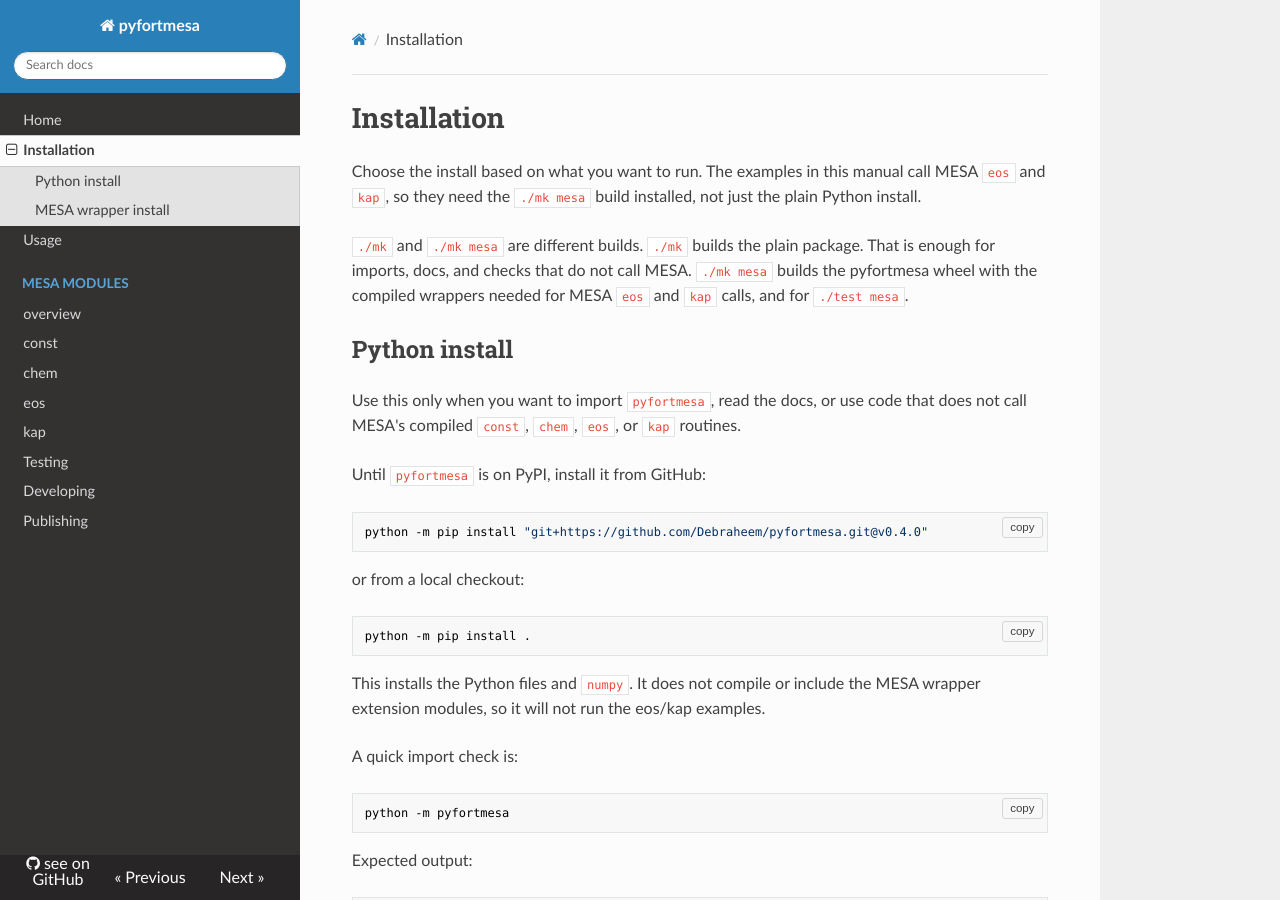
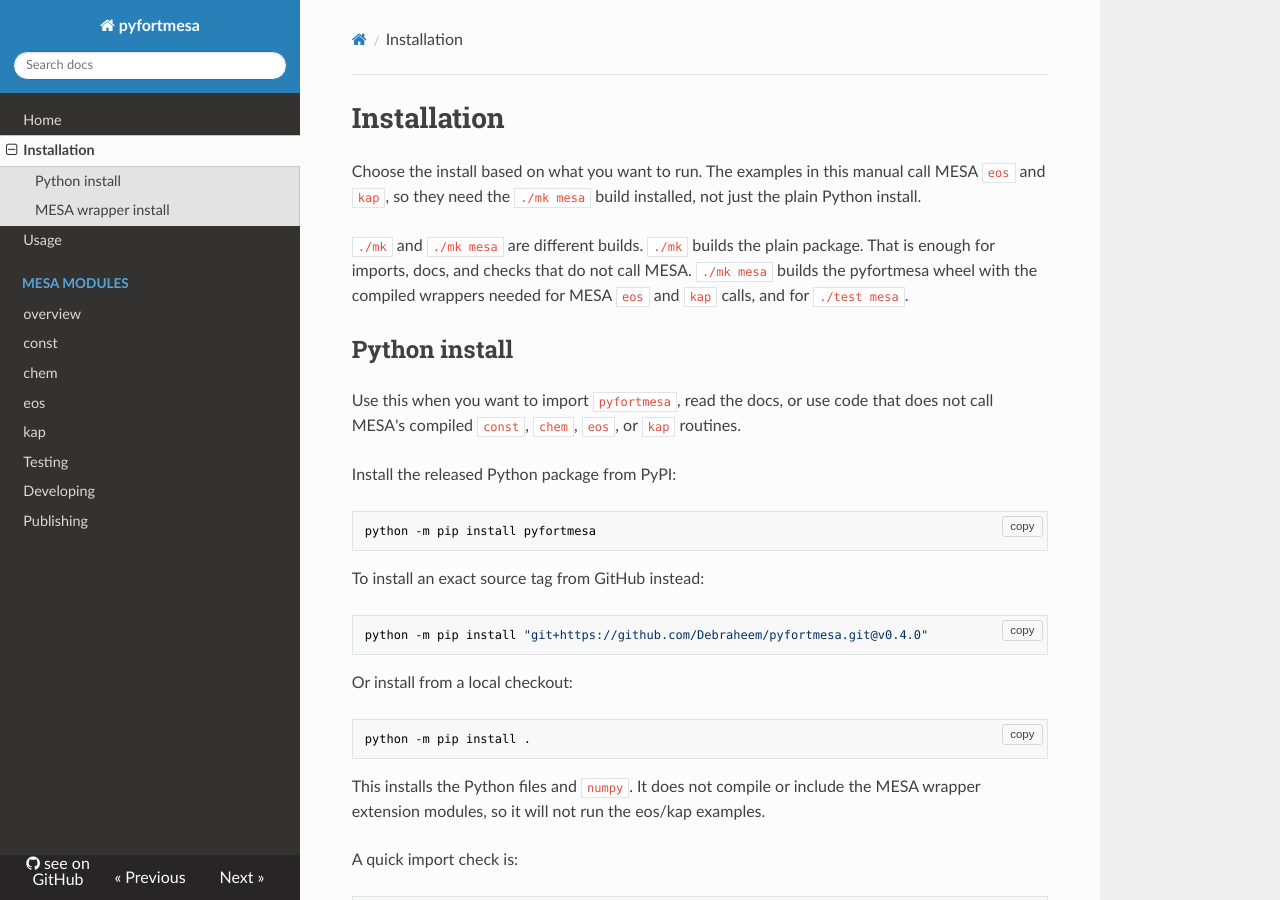
Before and after one commit to Debraheem/pyfortmesa, an MkDocs documentation site: the page built from docs/installation.md, in a window 1280 px wide and 900 px high. Built offline with MkDocs 1.6.1, drawn with Linux system fonts in a browser that asks for light colours; nearby versions of some CDN libraries.

Commit message:
document pypi install path

````diff
--- a/docs/installation.md
+++ b/docs/installation.md
@@ -11,16 +11,22 @@ builds the pyfortmesa wheel with the compiled wrappers needed for MESA
 
 ## Python install
 
-Use this only when you want to import `pyfortmesa`, read the docs, or use code
+Use this when you want to import `pyfortmesa`, read the docs, or use code
 that does not call MESA's compiled `const`, `chem`, `eos`, or `kap` routines.
 
-Until `pyfortmesa` is on PyPI, install it from GitHub:
+Install the released Python package from PyPI:
+
+```bash
+python -m pip install pyfortmesa
+```
+
+To install an exact source tag from GitHub instead:
 
 ```bash
 python -m pip install "git+https://github.com/Debraheem/pyfortmesa.git@v0.4.0"
 ```
 
-or from a local checkout:
+Or install from a local checkout:
 
 ```bash
 python -m pip install .
````
Also changed, not shown: README.md (+9 -3 lines), docs/developing.md (+3 -1 lines).
